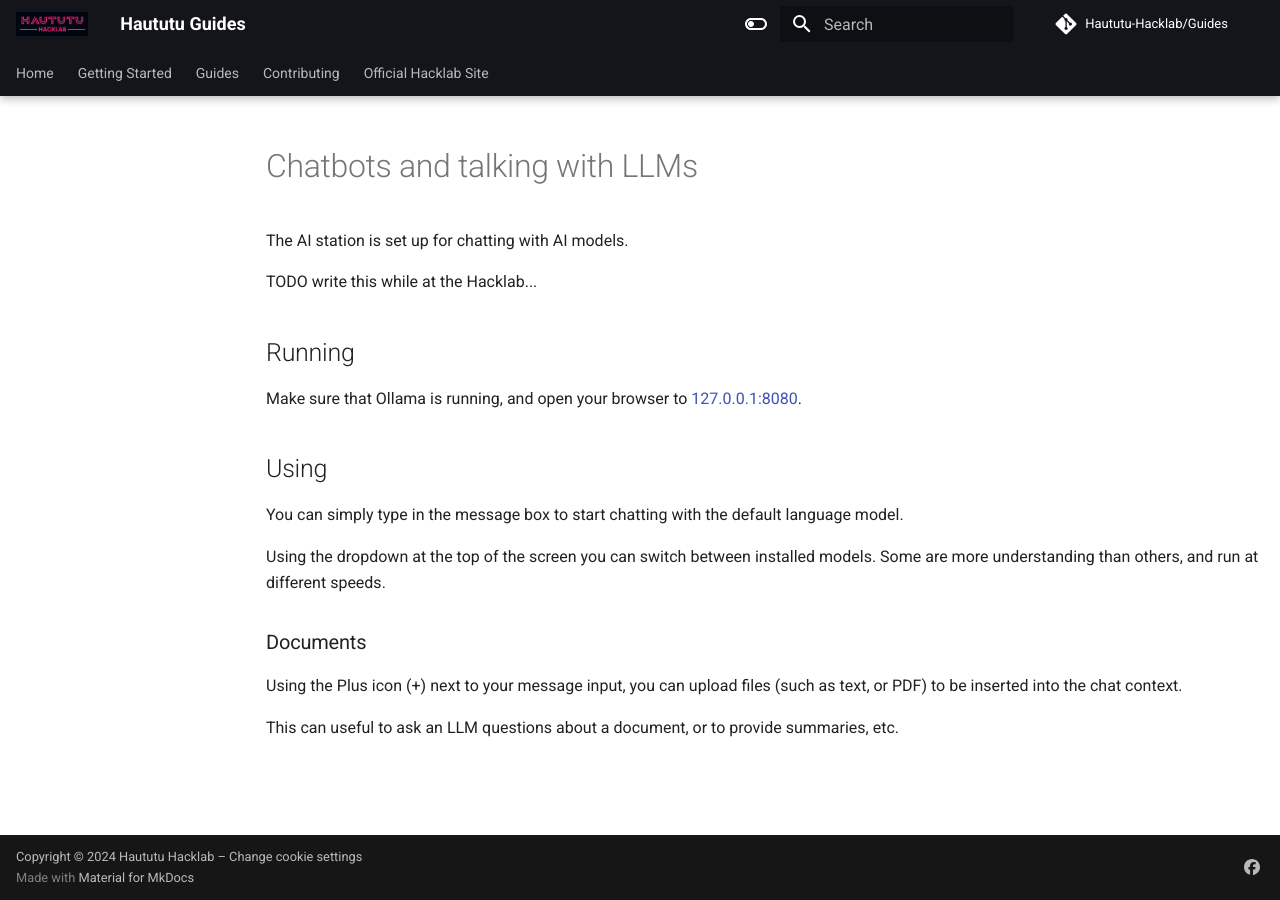
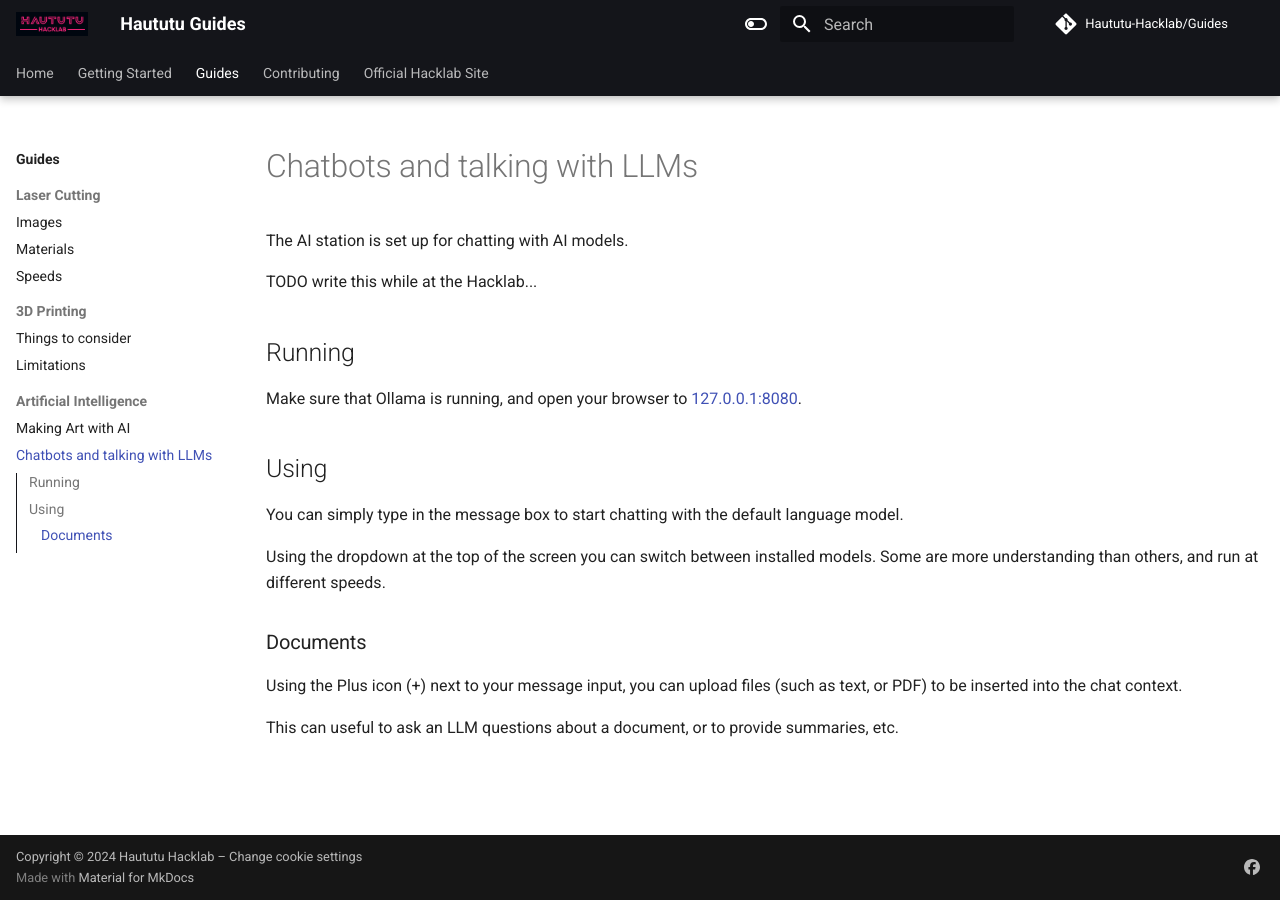
Before and after one commit to Haututu-Hacklab/Guides, an MkDocs documentation site: the page built from docs/guides/ai/chat.md, in a window 1280 px wide. Built offline with MkDocs 1.6.1 and Material for MkDocs 9.7.7, drawn with Linux system fonts in a browser that asks for light colours; comment, search, counter and statistics services are not loaded.

Commit message:
Add AI guides to nav section in mkdocs.yml

```diff
--- a/mkdocs.yml
+++ b/mkdocs.yml
@@ -118,6 +118,9 @@ nav:
     - 3D Printing:
       - Things to consider: guides/3dprinting/considerations.md
       - Limitations: guides/3dprinting/limitations.md
+    - Artificial Intelligence:
+      - Making Art with AI: guides/ai/art.md
+      - Chatbots and talking with LLMs: guides/ai/chat.md
   - Contributing:
     - Adding to the info: info/addinginfo.md
   - Official Hacklab Site: https://www.haututuhacklab.nz/
```
